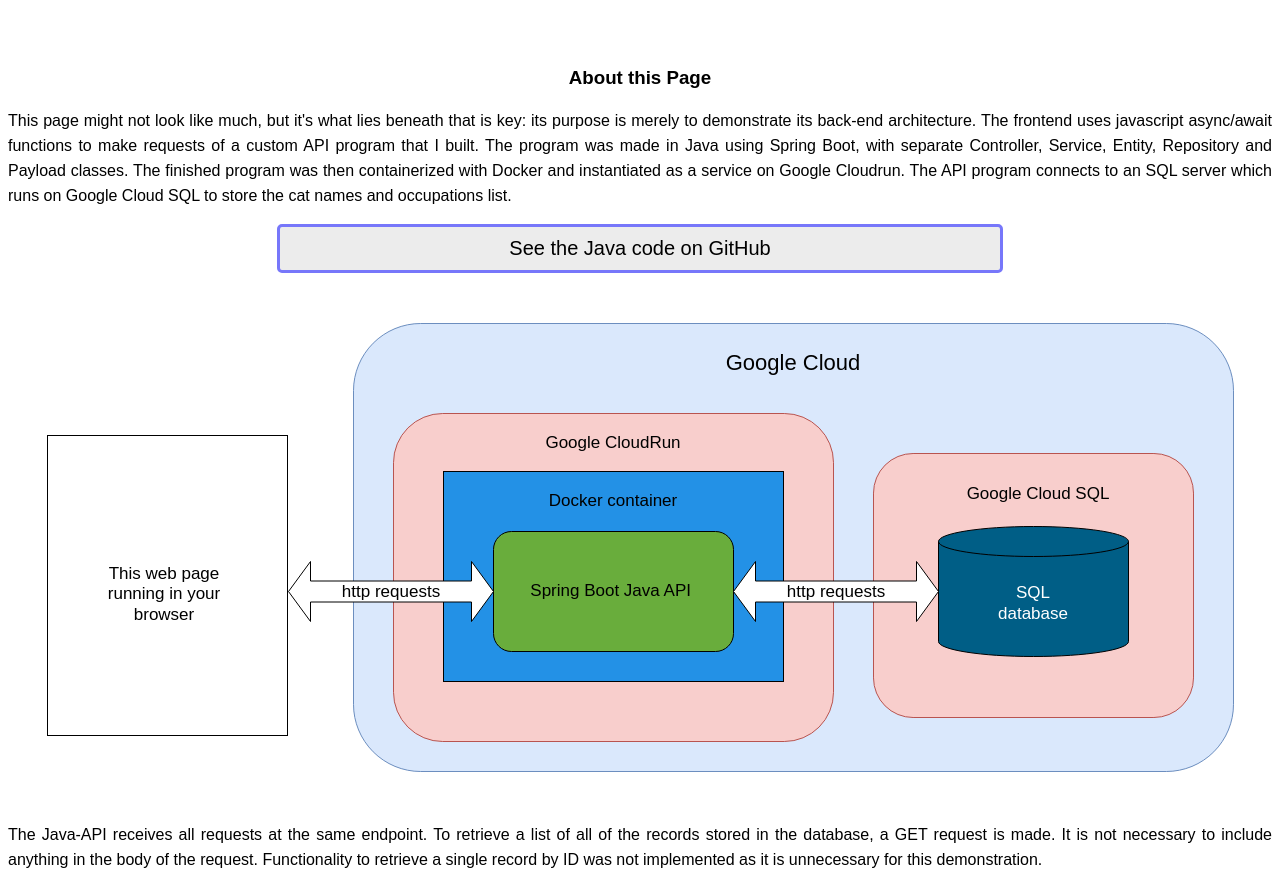
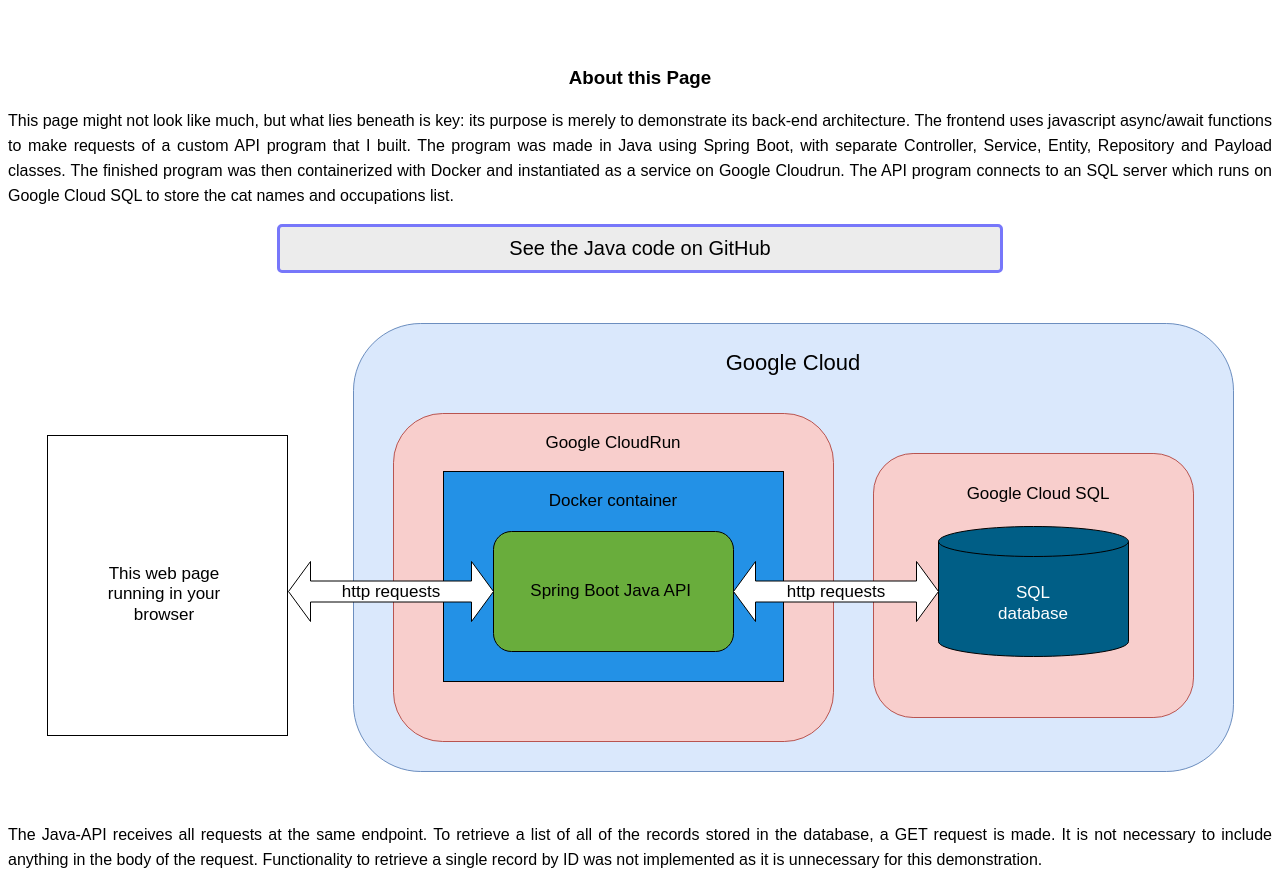
Before and after one commit to NickRoach/catnames, a plain HTML site: page index.html in a window 1280 px wide. Shown: the part 1064-1949 px from the top of the page. Drawn offline with Linux system fonts and the light colour scheme; no server answers.

Commit message:
wording changed in description paragraph

```diff
--- a/index.html
+++ b/index.html
@@ -30,16 +30,15 @@
         </div>
         <h3>About this Page</h3>
         <p>
-            This page might not look like much, but it's what lies beneath that
-            is key: its purpose is merely to demonstrate its back-end
-            architecture. The frontend uses javascript async/await functions to
-            make requests of a custom API program that I built. The program was
-            made in Java using Spring Boot, with separate Controller, Service,
-            Entity, Repository and Payload classes. The finished program was
-            then containerized with Docker and instantiated as a service on
-            Google Cloudrun. The API program connects to an SQL server which
-            runs on Google Cloud SQL to store the cat names and occupations
-            list.
+            This page might not look like much, but what lies beneath is key:
+            its purpose is merely to demonstrate its back-end architecture. The
+            frontend uses javascript async/await functions to make requests of a
+            custom API program that I built. The program was made in Java using
+            Spring Boot, with separate Controller, Service, Entity, Repository
+            and Payload classes. The finished program was then containerized
+            with Docker and instantiated as a service on Google Cloudrun. The
+            API program connects to an SQL server which runs on Google Cloud SQL
+            to store the cat names and occupations list.
         </p>
         <a
             href="https://github.com/NickRoach/catnames-api-java/tree/main/src/main/java/com/catnames"
```
